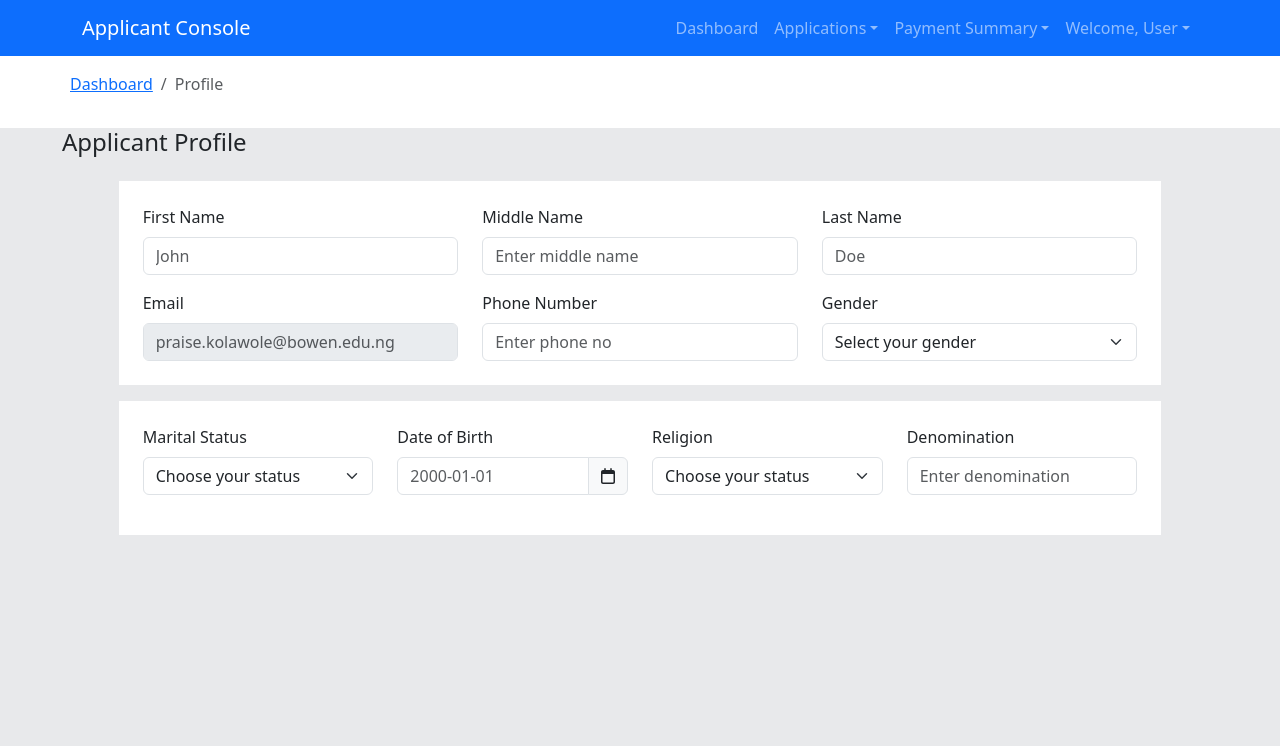
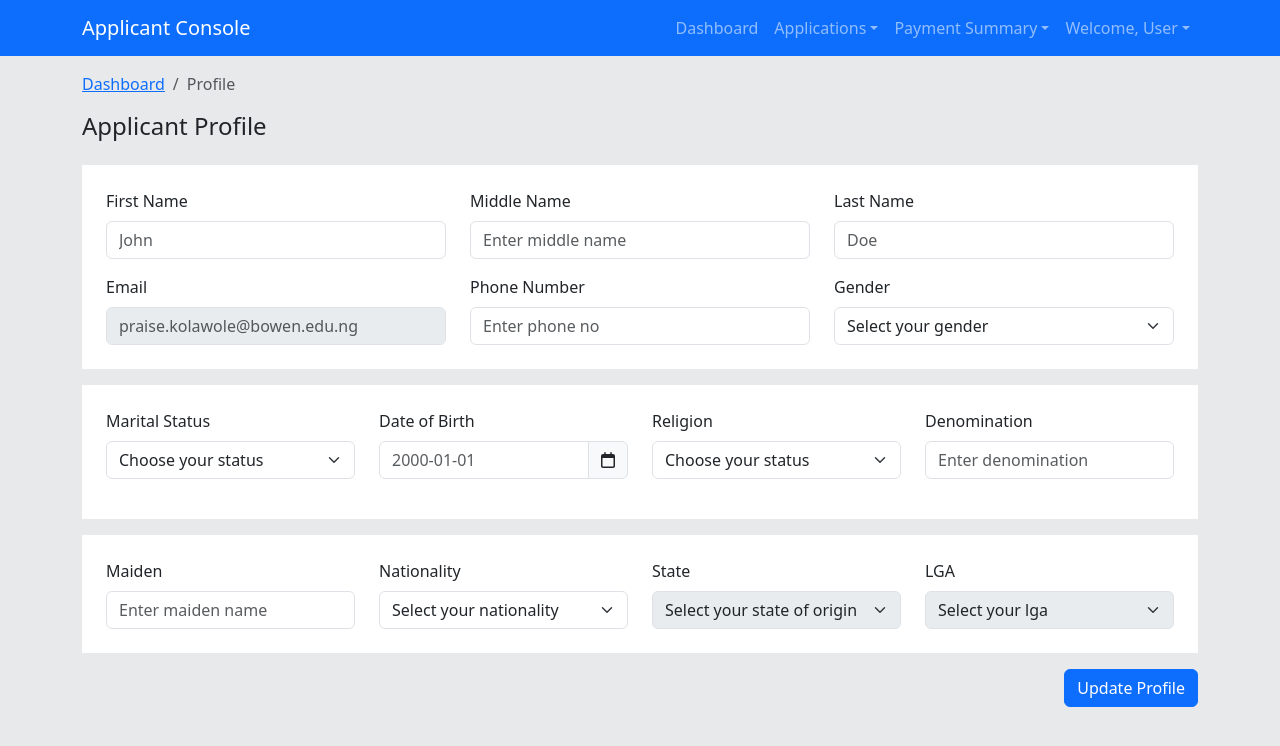
Before and after one commit to Sir-Dave/Bowen-Admissions, a React (Create React App) app: page / in a window 1280 px wide. Shown: the top 746 px of the page. Built offline with nearby package versions, Linux system fonts and the light colour scheme.

Commit message:
Updated profile screen

```diff
--- a/src/components/Profile.tsx
+++ b/src/components/Profile.tsx
@@ -44,7 +44,15 @@ const Profile: React.FC = () => {
                 </Container>
             </Navbar>
 
-            <div className='container breadcrumb'>
+            <style>
+                {`
+                    body {
+                        background-color: #E8E9EB;
+                    }
+                `}
+            </style>
+
+            <div className='container'>
                 <Breadcrumb className='mt-3'>
                     <Breadcrumb.Item href="#">Dashboard</Breadcrumb.Item>
                     <Breadcrumb.Item active>Profile</Breadcrumb.Item>
@@ -52,12 +60,12 @@ const Profile: React.FC = () => {
 
             </div>
 
-            <Container className='settings min-vh-100' fluid>
+            <Container className='settings min-vh-100'>
                 <h4 id='settings-header'>Applicant Profile</h4>
 
 
-                <Row className="h-100 justify-content-center align-items-center">
-                    <Col sm="10" md="10" lg="10">
+                <Row>
+                    <Col>
 
                         <Form className="bg-white p-4 mt-3">
 
@@ -94,8 +102,8 @@ const Profile: React.FC = () => {
                     </Col>
                 </Row>
 
-                <Row className="h-100 justify-content-center align-items-center">
-                    <Col sm="10" md="10" lg="10">
+                <Row>
+                    <Col>
 
                         <Form className="bg-white p-4 mt-3">
 
@@ -112,7 +120,7 @@ const Profile: React.FC = () => {
                                         <option>Choose your status</option>
                                         <option value="single">Single</option>
                                         <option value="married">Married</option>
-                                        <option value="duvorced">Divorced</option>
+                                        <option value="divorced">Divorced</option>
                                     </Form.Select>
                                 </Col>
                                 <Col>
@@ -141,6 +149,53 @@ const Profile: React.FC = () => {
                     </Col>
                 </Row>
 
+                <Row>
+                    <Col>
+
+                        <Form className="bg-white p-4 mt-3">
+
+                            <Row>
+                                <Col><Form.Label> Maiden </Form.Label></Col>
+                                <Col><Form.Label> Nationality </Form.Label></Col>
+                                <Col><Form.Label> State </Form.Label></Col>
+                                <Col><Form.Label> LGA </Form.Label></Col>
+                            </Row>
+
+                            <Row>
+                                <Col> <Form.Control type="text" placeholder="Enter maiden name" aria-label="maiden-name" /></Col>
+
+                                <Col>
+                                    <Form.Select aria-label="nationality-select">
+                                        <option>Select your nationality</option>
+                                        <option value="nigeria">Nigeria</option>
+                                    </Form.Select>
+                                </Col>
+
+                                <Col>
+                                    <Form.Select aria-label="state-select" disabled>
+                                        <option>Select your state of origin</option>
+                                    </Form.Select>
+                                </Col>
+
+                                <Col>
+                                    <Form.Select aria-label="lga-select" disabled>
+                                        <option>Select your lga</option>
+                                    </Form.Select>
+                                </Col>
+                            </Row>
+
+                        </Form>
+                    </Col>
+                </Row>
+
+                <Row>
+                    <div className="d-flex justify-content-end mt-3">
+                        <Button variant="primary" type="submit" className="btn">
+                            Update Profile
+                        </Button>
+                    </div>
+
+                </Row>
             </Container>
         </>
 
--- a/src/index.css
+++ b/src/index.css
@@ -17,16 +17,6 @@ code {
 
 }
 
-.settings{
-  background-color: #E8E9EB;
-}
-
-
-#settings-header{
-  margin-left: 50px;
-
-}
-
 .text-dates{
   font-size: 12px;
 }
```
